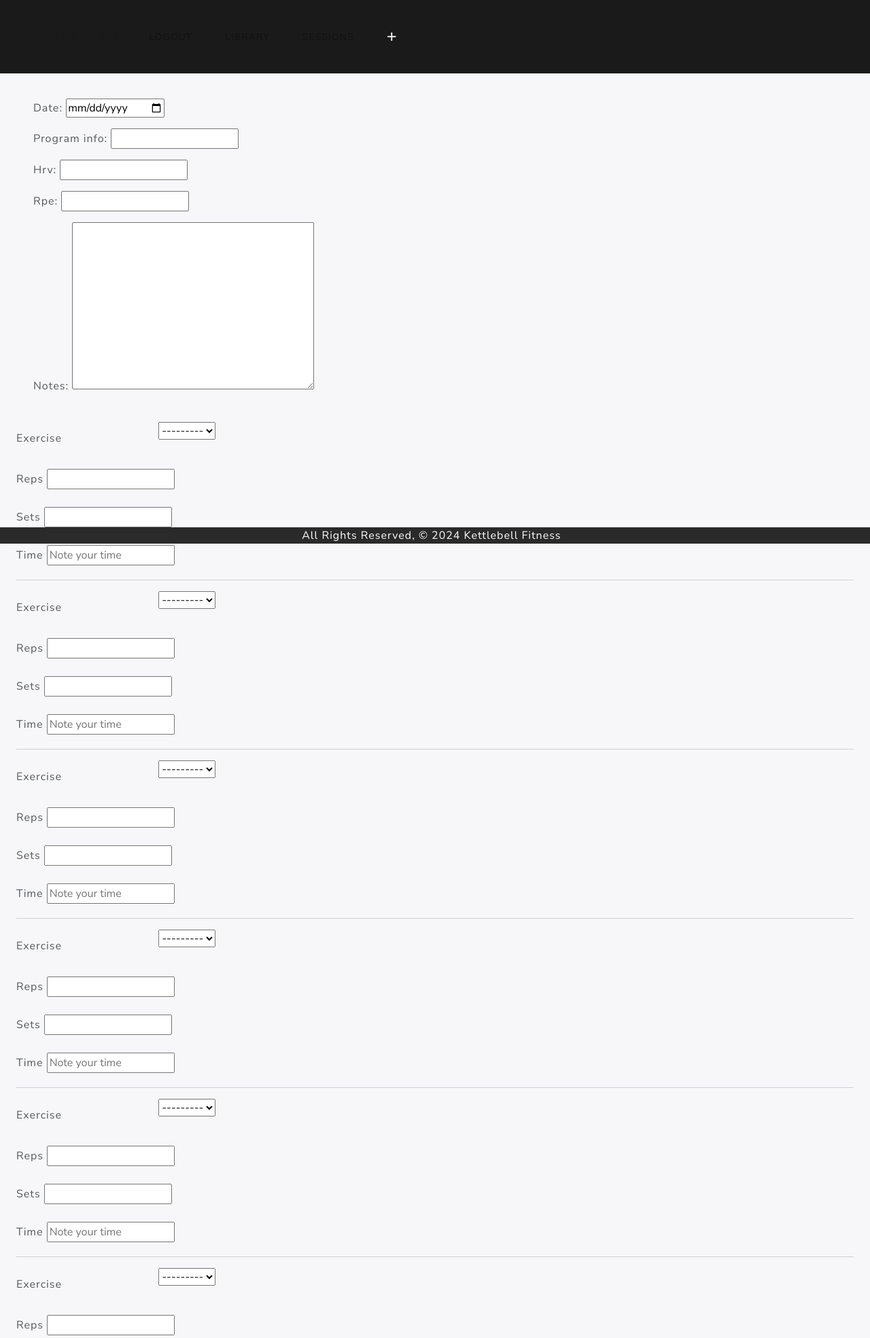
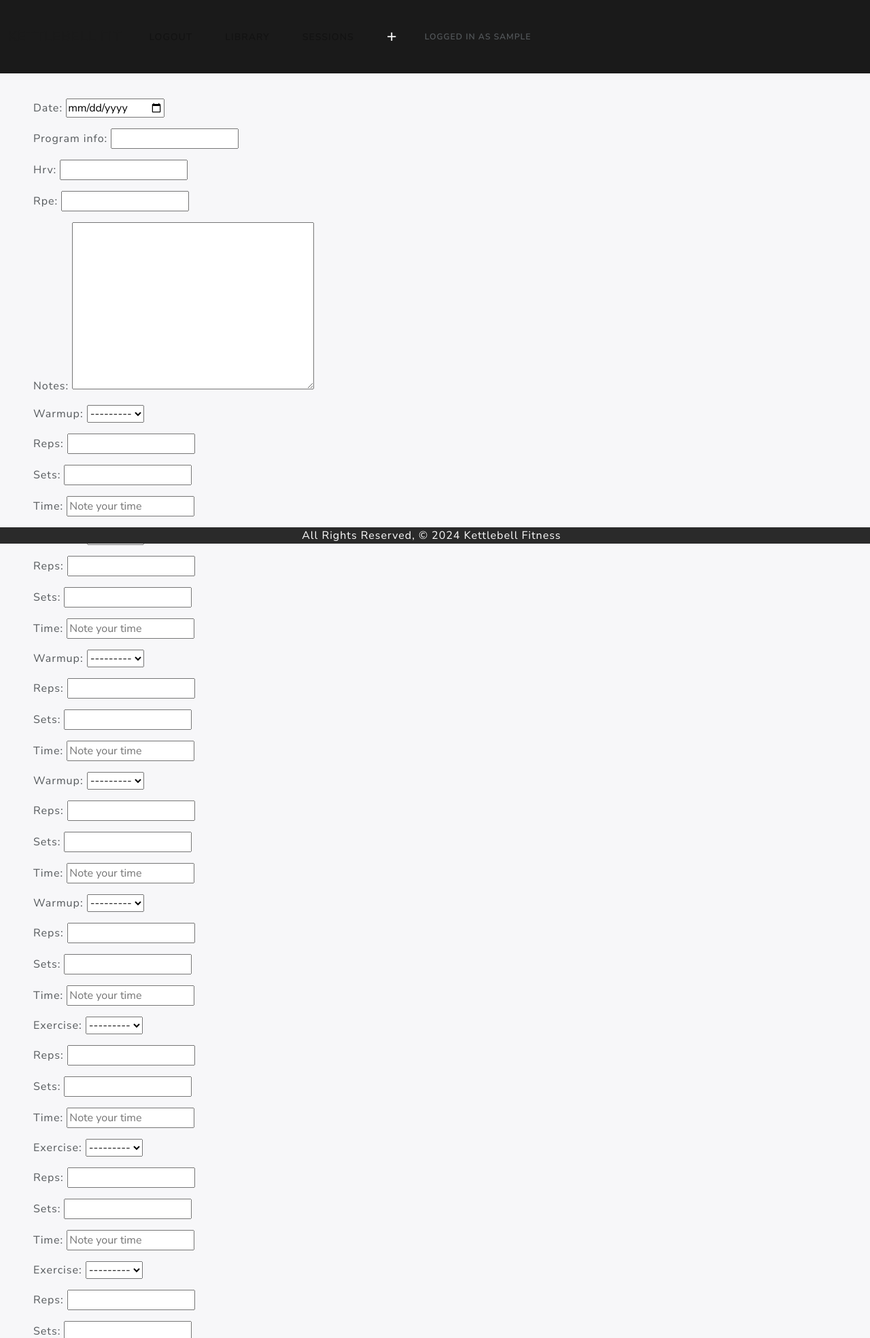
Before and after one commit to sophiabanda/kb_fit, a Django app: page /sessions/create/ in a window 1280 px wide. Shown: the top 1969 px of the page at 68% size. Run offline with Django 4.2, Linux system fonts and the light colour scheme; the visitor is signed in with stand-in values (Sample User, id 1); data that the repository does not hold is empty; some libraries are stand-ins or nearby versions.

Commit message:
major model refactor to include exrcise and warmp entreis as foregin keys to session" " "

```diff
--- a/kb_fit/admin.py
+++ b/kb_fit/admin.py
@@ -1,4 +1,4 @@
 from django.contrib import admin
-from .models import Exercise, Photo, SessionEntry, ExerciseType
+from .models import Exercise, SessionEntry, ExerciseType, SessionExercise, SessionWarmup, Warmup
 
-admin.site.register([Exercise, Photo, SessionEntry, ExerciseType])
+admin.site.register([Exercise, SessionEntry, ExerciseType, Warmup, SessionExercise, SessionWarmup])
--- a/kb_fit/forms.py
+++ b/kb_fit/forms.py
@@ -1,20 +1,29 @@
 from django import forms
-from .models import Exercise, SessionEntry
+from django.forms import inlineformset_factory
+from .models import Exercise, Warmup, SessionEntry, SessionExercise, SessionWarmup
 
-class ExerciseForm(forms.ModelForm):
+class SessionExerciseForm(forms.ModelForm):
     exercise = forms.ModelChoiceField(queryset=Exercise.objects.all())
-    reps = forms.IntegerField()
-    sets = forms.IntegerField()
+    reps = forms.IntegerField(required=False)
+    sets = forms.IntegerField(required=False)
     time = forms.CharField(required=False, widget=forms.TextInput(attrs={'placeholder': 'Note your time', 'size': '20'}))
 
-    def __init__(self, *args, **kwargs):
-        super().__init__(*args, **kwargs)
-        self.fields['reps'].required = False
-        self.fields['sets'].required = False
+    class Meta:
+        model = SessionExercise
+        fields = ['exercise', 'reps', 'sets', 'time']
+
+class SessionWarmupForm(forms.ModelForm):
+    warmup = forms.ModelChoiceField(queryset=Warmup.objects.all())
+    reps = forms.IntegerField(required=False)
+    sets = forms.IntegerField(required=False)
+    time = forms.CharField(required=False, widget=forms.TextInput(attrs={'placeholder': 'Note your time', 'size': '20'}))
 
     class Meta:
-        model = Exercise
-        fields = ['exercise', 'reps', 'sets', 'time']
+        model = SessionWarmup
+        fields = ['warmup', 'reps', 'sets', 'time']
+
+SessionExerciseFormSet = inlineformset_factory(SessionEntry, SessionExercise, form=SessionExerciseForm, extra=1, can_delete=True)
+SessionWarmupFormSet = inlineformset_factory(SessionEntry, SessionWarmup, form=SessionWarmupForm, extra=1, can_delete=True)
 
 class CombinedForm(forms.ModelForm):
     date = forms.DateField(widget=forms.DateInput(attrs={'type': 'date'}))
@@ -26,3 +35,21 @@ class CombinedForm(forms.ModelForm):
     class Meta:
         model = SessionEntry
         fields = ['date', 'program_info', 'hrv', 'rpe', 'notes']
+
+    def __init__(self, *args, user=None, **kwargs):
+        super().__init__(*args, **kwargs)
+        self.user = user
+        self.exercises_formset = SessionExerciseFormSet(*args, **kwargs, instance=self.instance)
+        self.warmups_formset = SessionWarmupFormSet(*args, **kwargs, instance=self.instance)
+
+    def is_valid(self):
+        return super().is_valid() and self.exercises_formset.is_valid() and self.warmups_formset.is_valid()
+
+    def save(self, commit=True):
+        self.instance.user = self.user
+        saved_instance = super().save(commit=commit)
+        self.exercises_formset.instance = saved_instance
+        self.warmups_formset.instance = saved_instance
+        self.exercises_formset.save()
+        self.warmups_formset.save()
+        return saved_instance
--- a/kb_fit/models.py
+++ b/kb_fit/models.py
@@ -13,11 +13,14 @@ TYPES = (
 class Exercise(models.Model):
     name = models.CharField(max_length=100)
     types = models.ManyToManyField('ExerciseType')
-    reps = models.IntegerField(default=0, null=True, blank=True)
-    sets = models.IntegerField(default=0, null=True, blank=True)
-    time = models.CharField(max_length=50, null=True, blank=True)
     user = models.ForeignKey(User, on_delete=models.CASCADE)
 
+    def __str__(self):
+        return self.name
+
+class Warmup(models.Model):
+    name = models.CharField(max_length=100)
+    types = models.ManyToManyField('ExerciseType')
 
     def __str__(self):
         return self.name
@@ -28,23 +31,35 @@ class ExerciseType(models.Model):
     def __str__(self):
         return self.get_name_display()
 
-class Photo(models.Model):
-    url = models.CharField(max_length=200)
-    exercise = models.ForeignKey(Exercise, on_delete=models.CASCADE)
-
-
-    def __str__(self):
-        return f"Photo for exercise_id: {self.exercise_id} @{self.url}"
-
 class SessionEntry(models.Model):
     date = models.DateField('Session Date')
     hrv = models.IntegerField(null=True, blank=True)
     program_info = models.CharField(max_length=150, null=True, blank=True)
-    warmup = models.ManyToManyField(Exercise, related_name='warmup_sessions')
-    exercise = models.ManyToManyField(Exercise, related_name='exercise_sessions')
+    warmups = models.ManyToManyField(Warmup, through='SessionWarmup', related_name='warmup_sessions')
+    exercises = models.ManyToManyField(Exercise, through='SessionExercise', related_name='exercise_sessions')
     rpe = models.IntegerField(null=True, blank=True)
     notes = models.TextField(null=True, blank=True)
     user = models.ForeignKey(User, on_delete=models.CASCADE)
 
     def __str__(self):
         return f"Session Entry {self.id} on {self.date}"
+
+class SessionExercise(models.Model):
+    session = models.ForeignKey('SessionEntry', on_delete=models.CASCADE)
+    exercise = models.ForeignKey(Exercise, on_delete=models.CASCADE)
+    reps = models.IntegerField(null=True, blank=True, default=0)
+    sets = models.IntegerField(null=True, blank=True, default=0)
+    time = models.CharField(max_length=50, null=True, blank=True)
+
+    def __str__(self):
+        return f"{self.exercise.name} in session {self.session.id}"
+
+class SessionWarmup(models.Model):
+    session = models.ForeignKey('SessionEntry', on_delete=models.CASCADE)
+    warmup = models.ForeignKey(Warmup, on_delete=models.CASCADE)
+    reps = models.IntegerField(null=True, blank=True, default=0)
+    sets = models.IntegerField(null=True, blank=True, default=0)
+    time = models.CharField(max_length=50, null=True, blank=True)
+
+    def __str__(self):
+        return f"{self.warmup.name} in session {self.session.id}"
--- a/kb_fit/templates/base.html
+++ b/kb_fit/templates/base.html
@@ -32,6 +32,7 @@
                   <li class="nav-item">
                     <a id="plus-sign" class="nav-link" href="{% url 'sessions_create' %}">+</a>
                   </li>
+                  <small>Logged in as {{ user }}</small>
                 </ul>
               </div>
               {% else %}
--- a/kb_fit/templates/session_create.html
+++ b/kb_fit/templates/session_create.html
@@ -7,30 +7,8 @@
         <div class="" style="padding:25px">
             {% csrf_token %}
             {{ form.as_p }}
-        </div>
-        <div for="exercise-formset">
-            {{ exercise_formset.management_form }}
-               {% for exercise_form in exercise_formset %}
-               <div class=" row">
-                   <label for="{{ exercise_form.exercise.id_for_label }}" class="col-sm-2 col-form-label">Exercise</label>
-                   <div class="col-sm-10">
-                       {{ exercise_form.exercise }}
-                   </div>
-               </div>
-               <div class="">
-                   <label for="{{ exercise_form.reps.id_for_label }}" class="form-label mt-4">Reps</label>
-                   {{ exercise_form.reps }}
-               </div>
-               <div class="">
-                   <label for="{{ exercise_form.sets.id_for_label }}" class="form-label mt-4">Sets</label>
-                   {{ exercise_form.sets }}
-               </div>
-               <div class="">
-                   <label for="{{ exercise_form.time.id_for_label }}" class="form-label mt-4">Time</label>
-                   {{ exercise_form.time }}
-               </div>
-               <hr>
-               {% endfor %}
+            {{ warmup_formset.as_p }}
+            {{ exercise_formset.as_p }}
         </div>
         <button type="submit" class="btn btn-primary">Submit</button>
     </form>
--- a/kb_fit/views.py
+++ b/kb_fit/views.py
@@ -1,10 +1,9 @@
-from django.http import HttpResponseRedirect
 from django.shortcuts import render, redirect
 from .models import Exercise, SessionEntry
 from django.views.generic.edit import CreateView, UpdateView, DeleteView
 from django.views.generic import ListView, DetailView
 from django.forms import formset_factory
-from .forms import ExerciseForm, CombinedForm
+from .forms import CombinedForm, SessionExerciseForm, SessionWarmupForm
 from django.urls import reverse
 from django.contrib.auth import login
 from django.contrib.auth.forms import UserCreationForm
@@ -30,31 +29,38 @@ class SessionDetail(DetailView):
     template_name = 'session_detail.html'
     context_object_name = 'session'
 
-ExerciseFormSet = formset_factory(ExerciseForm, extra=10)
+
+SessionExerciseFormSet = formset_factory(SessionExerciseForm, extra=10)
+SessionWarmupFormSet = formset_factory(SessionWarmupForm, extra=5)
 
 @login_required
 def session_create(request):
     if request.method == 'POST':
-        form = CombinedForm(request.POST)
-        exercise_formset = ExerciseFormSet(request.POST, prefix='exercises')
-        if form.is_valid() and exercise_formset.is_valid():
-            session_entry = form.save(commit=False)
-            session_entry.user = request.user
-            session_entry.save()
+        form = CombinedForm(request.POST, user=request.user)
+        exercise_formset = SessionExerciseFormSet(request.POST, prefix='exercises')
+        warmup_formset = SessionWarmupFormSet(request.POST, prefix='warmups')
+        if form.is_valid() and exercise_formset.is_valid() and warmup_formset.is_valid():
+            session_entry = form.save()
             for exercise_form in exercise_formset:
-                if exercise_form.has_changed():  # Only save forms that have been changed
+                if exercise_form.has_changed():
                     exercise = exercise_form.save(commit=False)
-                    exercise.session_entry = session_entry
-                    exercise.user = request.user
+                    exercise.session = session_entry
                     exercise.save()
-            return redirect('session_detail', pk=session_entry.id)  # This line should be unindented
+            for warmup_form in warmup_formset:
+                if warmup_form.has_changed():
+                    warmup = warmup_form.save(commit=False)
+                    warmup.session = session_entry
+                    warmup.save()
+            return redirect('session_detail', pk=session_entry.id)
         else:
             print(form.errors)
             print(exercise_formset.errors)
+            print(warmup_formset.errors)
     else:
-        form = CombinedForm()
-        exercise_formset = ExerciseFormSet(prefix='exercises')
-    return render(request, 'session_create.html', {'form': form, 'exercise_formset': exercise_formset})
+        form = CombinedForm(user=request.user)
+        exercise_formset = SessionExerciseFormSet(prefix='exercises')
+        warmup_formset = SessionWarmupFormSet(prefix='warmups')
+    return render(request, 'session_create.html', {'form': form, 'exercise_formset': exercise_formset, 'warmup_formset': warmup_formset})
 
 class SessionUpdate(LoginRequiredMixin, UpdateView):
     model = SessionEntry
```
Also changed, not shown: kb_fit/templates/kb_fit/sessionentry_form.html (+17 -22 lines), kb_fit/templates/session_detail.html (+5 -5 lines), kb_fit/migrations/0008_sessionexercise_sessionwarmup_warmup_and_more.py (added).
